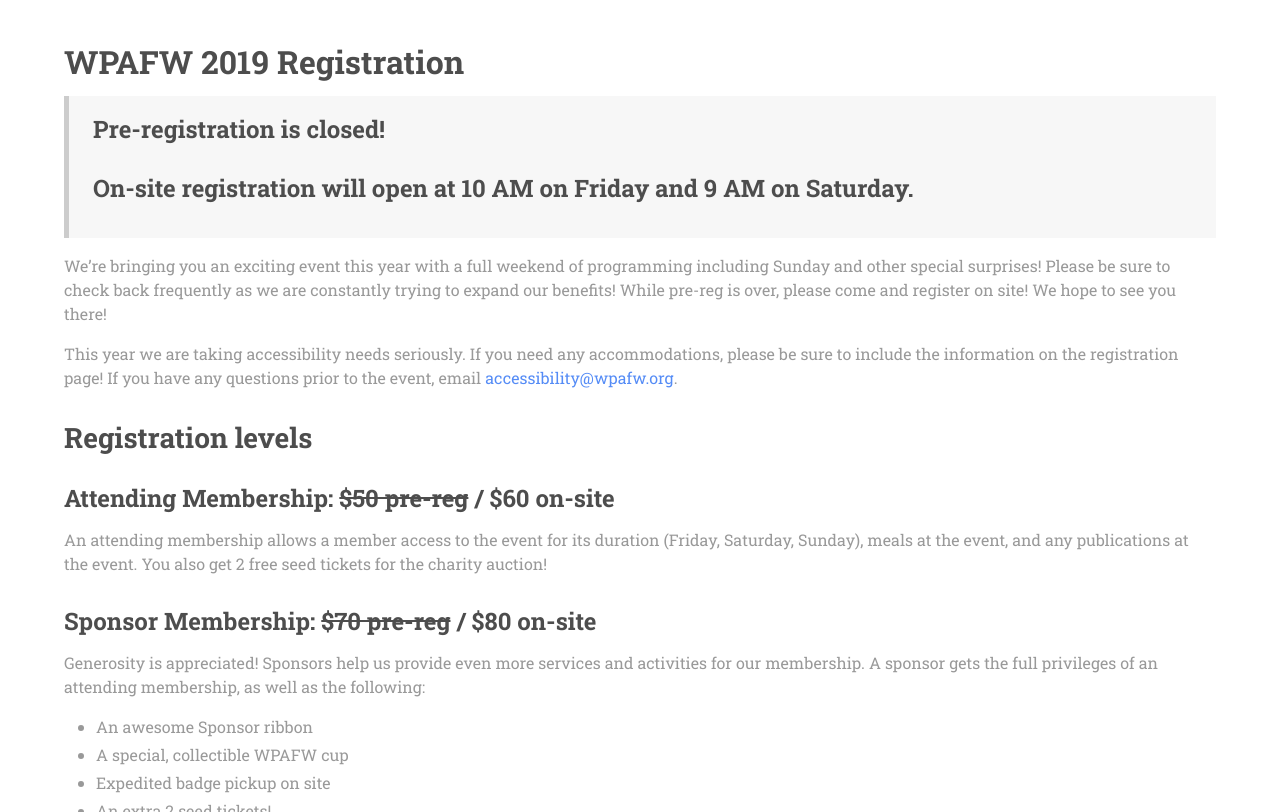
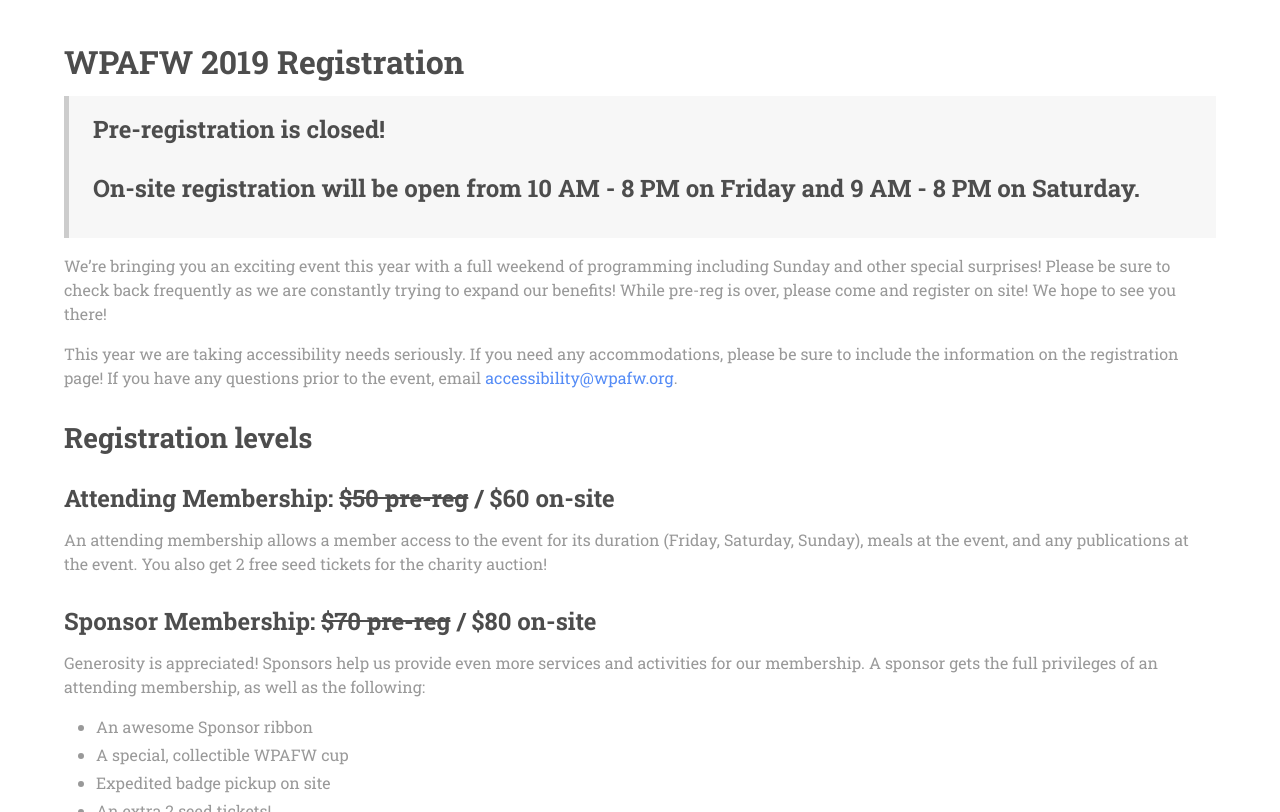
Before and after one commit to wpafw/wpafw.org, a Jekyll site: the page built from registration.md, in a window 1280 px wide and 900 px high, scrolled down 303 px, cut to the strip 88-900 px from the top of the window. Built offline with Jekyll 4.4.1, drawn with Linux system fonts in a browser that asks for light colours; nearby versions of some CDN libraries.

Commit message:
add ending times

```diff
--- a/registration.md
+++ b/registration.md
@@ -14,7 +14,7 @@ permalink: /registration
 
 > ### **Pre-registration is closed!**
 >
-> ### **On-site registration will open at 10 AM on Friday and 9 AM on Saturday.**
+> ### **On-site registration will be open from 10 AM - 8 PM on Friday and 9 AM - 8 PM on Saturday.**
 
 We're bringing you an exciting event this year with a full weekend of programming including Sunday and other special surprises! Please be sure to check back frequently as we are constantly trying to expand our benefits! While pre-reg is over, please come and register on site! We hope to see you there!
 
```
